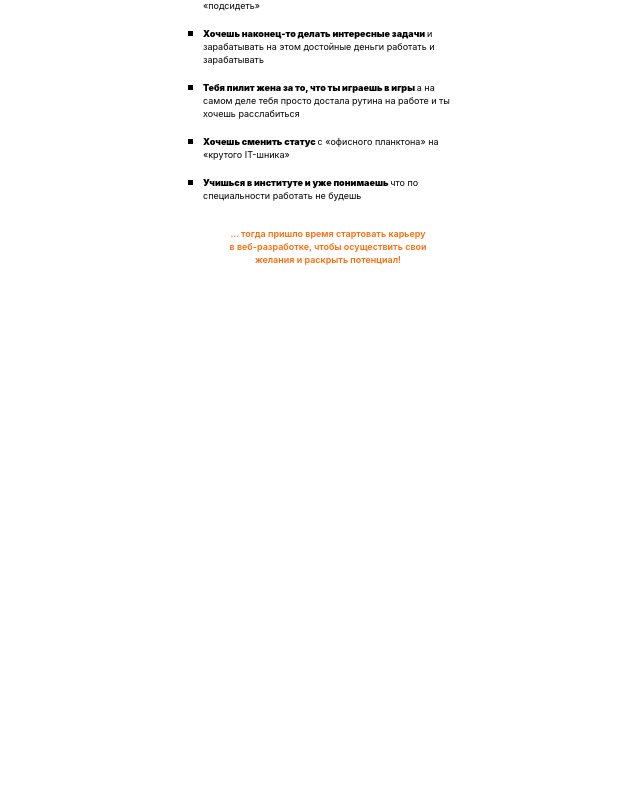
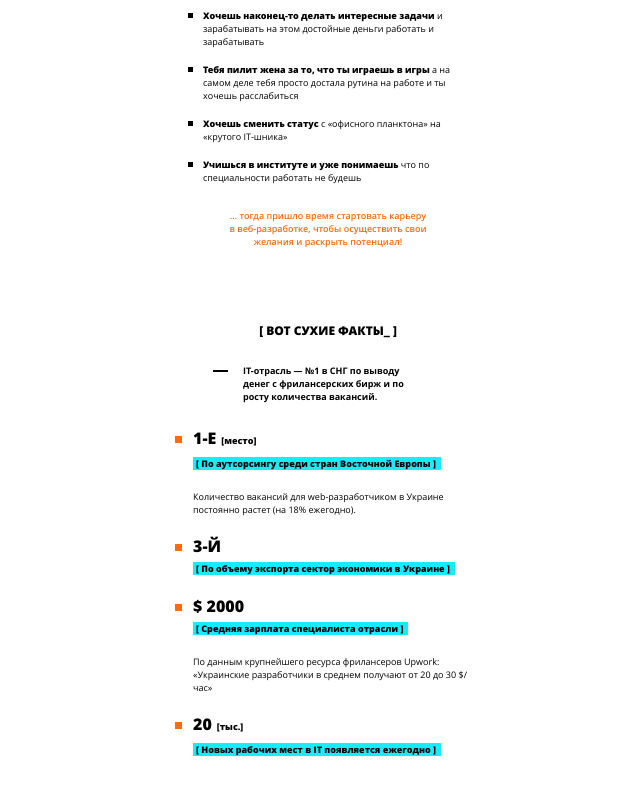
Before and after one commit to arthurtheking/tripwire, a website: page src/index.html in a window 1280 px wide. Shown: the part 983-1775 px from the top of the page, without its empty margins (312-952 px from the left). Before the commit the page ends 1324 px from the top, so only its background shows below. Drawn offline with Linux system fonts and the light colour scheme; files that its build step writes are made by us from their sources.

Commit message:
added sec 3 320

```diff
--- a/src/index.html
+++ b/src/index.html
@@ -52,6 +52,32 @@
             </div>
         </div>
     </div>
+    <div class="wrapper_c">
+        <div class="container_c">
+            <h2 class="title_c">[ Вот сухие факты_ ]</h2>
+            <p class="text_c_primary">IT-отрасль — №1 в СНГ по выводу денег с фрилансерских бирж и по росту количества вакансий.</p>
+            <ul class="list_c">
+                <li class="list-item_c">
+                    <h5 class="list-item_c-title">1-Е<span>[место]</span></h5>
+                    <p class="list-item_c-subtitle">[ По аутсорсингу среди стран Восточной Европы ]</p>
+                    <p class="list-item_c-text">Количество вакансий для web-разработчиком в Украине постоянно растет (на 18% ежегодно). </p>
+                </li>
+                <li class="list-item_c">
+                    <h5 class="list-item_c-title">3-Й</h5>
+                    <p class="list-item_c-subtitle">[ По объему экспорта сектор экономики в Украине ]</p>
+                </li>
+                <li class="list-item_c">
+                    <h5 class="list-item_c-title">$ 2000</h5>
+                    <p class="list-item_c-subtitle">[ Средняя зарплата специалиста отрасли ]</p>
+                    <p class="list-item_c-text">По данным крупнейшего ресурса фрилансеров Upwork: «Украинские разработчики в среднем получают от 20 до 30 $/час» </p>
+                </li>
+                <li class="list_-item_c">
+                    <h5 class="list-item_c-title">20<span>[тыс.]</span></h5>
+                    <p class="list-item_c-subtitle">[ Новых рабочих мест в IT появляется ежегодно ]</p>
+                </li>
+            </ul>
+        </div>
+    </div>
 </body>
 
 </html>
--- a/src/sass/components/_section_b.scss
+++ b/src/sass/components/_section_b.scss
@@ -1,6 +1,7 @@
 .wrapper_b {
     min-width: 320px;
     color: #000000;
+    font-family: 'Open Sans', sans-serif;
 }
 .container_b {
     width: 300px;
--- /dev/null
+++ b/src/sass/components/_section_c.scss
@@ -0,0 +1,89 @@
+.wrapper_c {
+    min-width: 320px;
+    color: #000000;
+    font-family: 'Open Sans', sans-serif;
+}
+.container_c {
+    width: 300px;
+    margin-left: auto;
+    margin-right: auto;
+    padding-bottom: 35px;
+}
+.title_c {
+    font-size: 12px;
+    line-height: 16px;
+    font-weight: 900;
+     text-transform: uppercase;
+     text-align: center;
+     margin-bottom: 25px;
+}
+.text_c_primary {
+    width: 170px;
+    font-size: 9px;
+    line-height: 13px;
+    font-weight: 700;
+    margin-left: auto;
+    margin-right: auto;
+    position: relative;
+    margin-bottom: 25px;
+}
+.text_c_primary::before {
+    content: '';
+    position: absolute;
+    width: 15px;
+    border-bottom: 2px solid #000000;
+    left: -30px;
+    top: 6px
+}
+.list_c {
+    display: flex;
+    flex-direction: column;
+    list-style: none;
+    padding-left: 15px;
+    margin-bottom: 0px;
+}
+.list-item_c:nth-last-of-type(n+2) {
+    margin-bottom: 20px;
+}
+.list-item_c-title {
+    position: relative;
+    font-size: 16px;
+    line-height: 20px;
+    font-weight: 900;
+    margin-bottom: 5px;
+}
+.list-item_c-title>span {
+    font-size: 9px;
+    margin-left: 5px;
+    font-weight: 900;
+}
+.list-item_c-title::before {
+    content: '';
+    display: inline-block;
+    height: 7px;
+    width: 7px;
+    vertical-align: middle;
+    background-color: #ff6b08;
+    position: absolute;
+    top: 8px;
+    left: -18px;
+}
+.list-item_c-subtitle {
+    font-size: 9px;
+    line-height: 13px;
+    font-weight: 900;
+    background-color: #17ecff;
+    display: inline-block;
+    padding-right: 5px;
+    padding-left: 3px;
+}
+.list-item_c-subtitle:last-of-type {
+    margin-bottom: 0;
+}
+.list-item_c-text {
+    font-size: 9px;
+    line-height: 13px;
+    font-weight: 400;
+    margin-top: 10px;
+    margin-bottom: 0;
+}
--- a/src/sass/main.scss
+++ b/src/sass/main.scss
@@ -5,3 +5,4 @@
 
 @import "./components/_header.scss";
 @import "./components/_section_b.scss";
+@import "./components/_section_c.scss";
```
Also changed, not shown: build/css/stylesheet.css, build/index.html.
